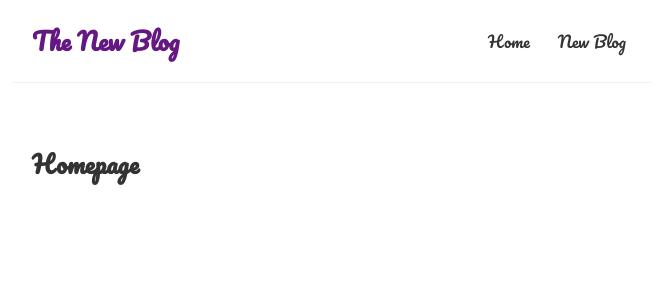
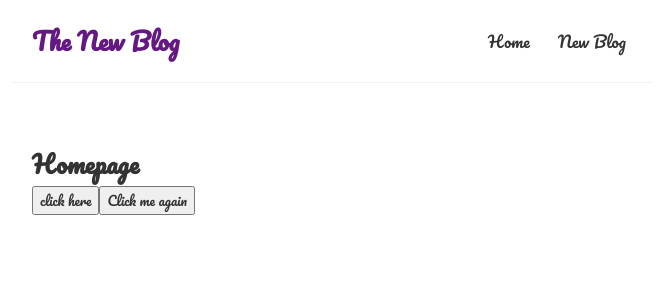
Before and after one commit to wagnergabe/react_blog, a React (Create React App) app in the folder blog/: page / in a window 1280 px wide. Shown: the top 300 px of the page, without its empty margins (308-965 px from the left). Built offline with nearby package versions, Linux system fonts and the light colour scheme.

Commit message:
add basic click events

```diff
--- a/blog/src/Home.js
+++ b/blog/src/Home.js
@@ -1,7 +1,18 @@
 const Home = () => {
+
+    const handleClick = () => {
+        console.log('hello')
+    }
+
+    const handleClickAgain = (name) => {
+        console.log(`hello ${name}`)
+    }
+
     return (
         <div className="home">
         <h2>Homepage</h2>
+        <button onClick={handleClick}>click here</button>
+        <button onClick={() => handleClickAgain('Gabe')}>Click me again</button>
         </div>
      );
 }
```
